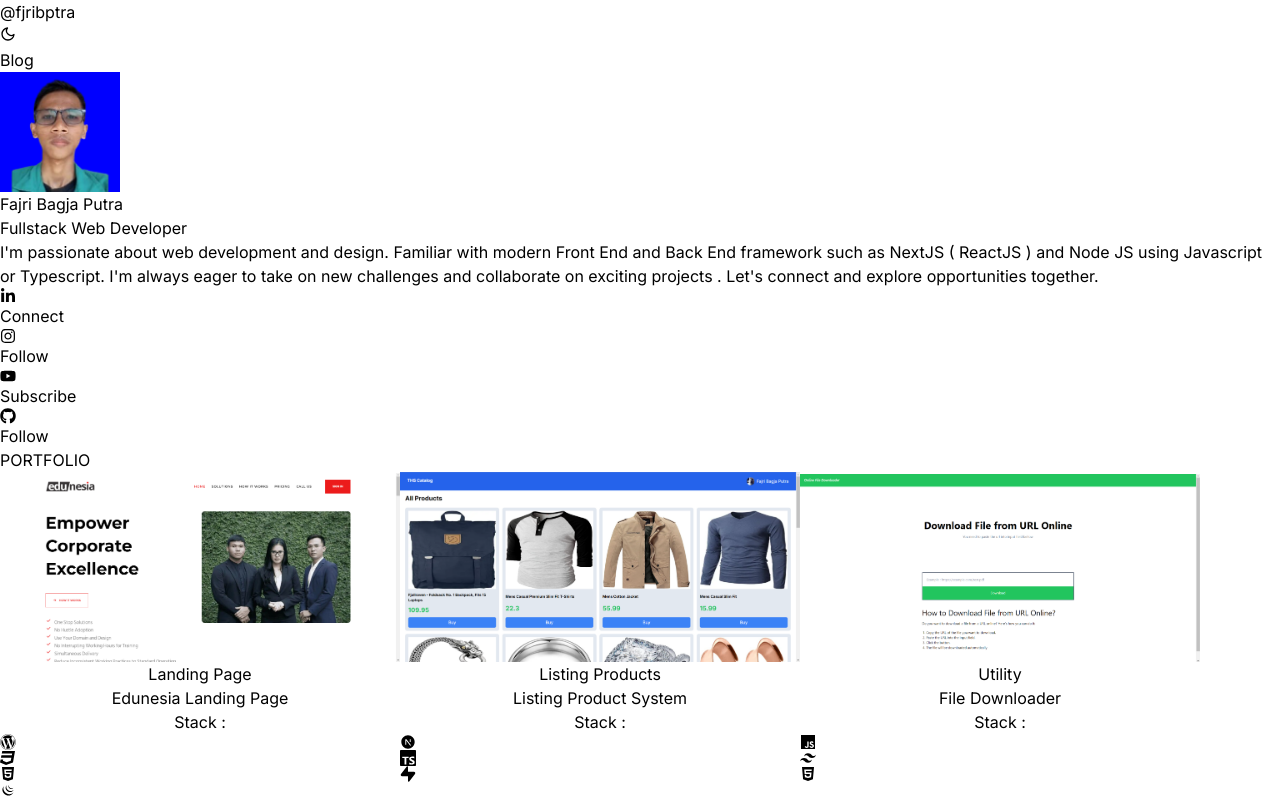
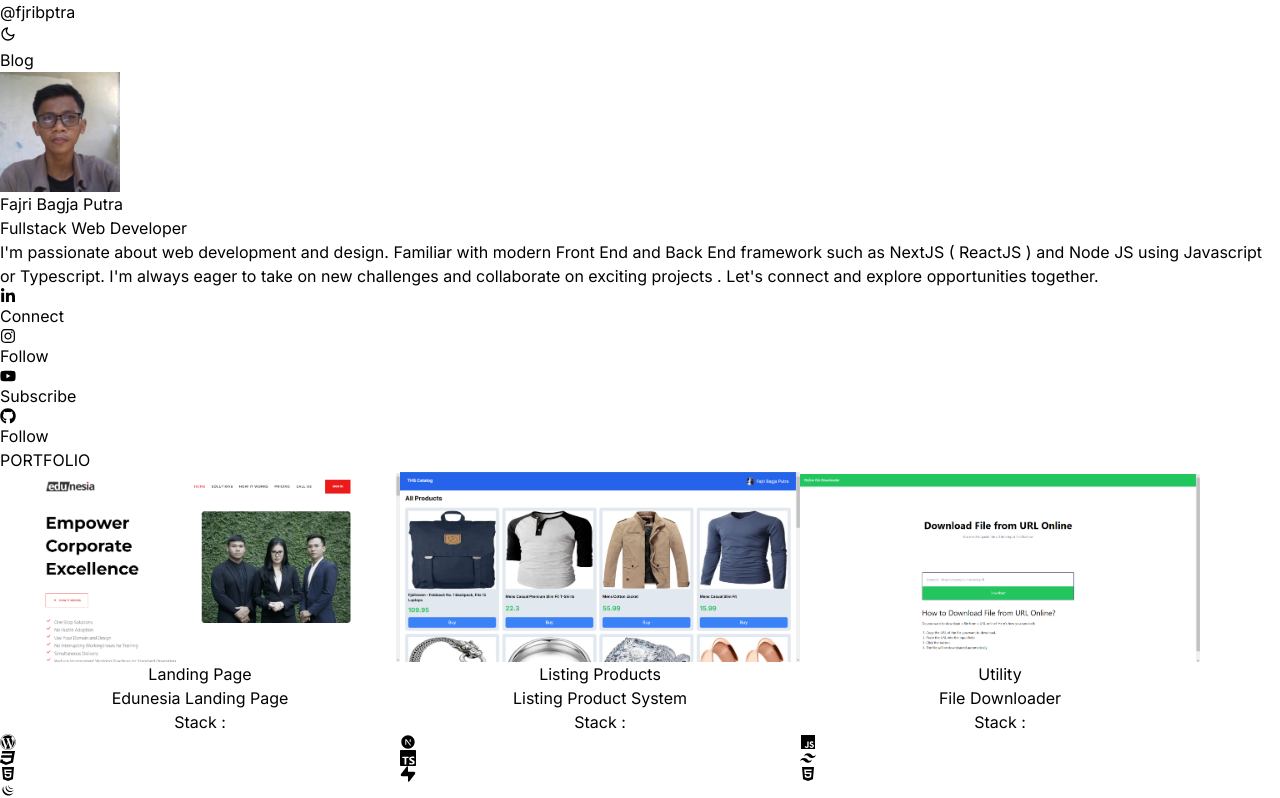
Before and after one commit to fjribptra/fjribptra.github.io, a Next.js app: page / in a window 1280 px wide. Shown: the top 798 px of the page. Built offline with nearby package versions, Linux system fonts and the light colour scheme.

Commit message:
change profile picture

```diff
--- a/app/page.tsx
+++ b/app/page.tsx
@@ -20,7 +20,7 @@ export default function Home() {
       <NavBar/>
       <div className="max-w-3xl mx-auto pt-24 flex flex-col gap-5 p-3">
         <div className="flex justify-start items-center gap-5">
-          <Image className="rounded-full" src={`/profile2.png`} alt='' width={120} height={120} />
+          <Image className="rounded-full" src={`/pajri.jpeg`} alt='' width={120} height={120} />
           <div className="flex flex-col gap-3">
             <h1 className="font-bold text-2xl">Fajri Bagja Putra</h1>
             <h2 className="bg-blue-200 dark:bg-blue-700 w-fit">Fullstack Web Developer</h2>
```
Also changed, not shown: public/pajri.jpeg (added).
